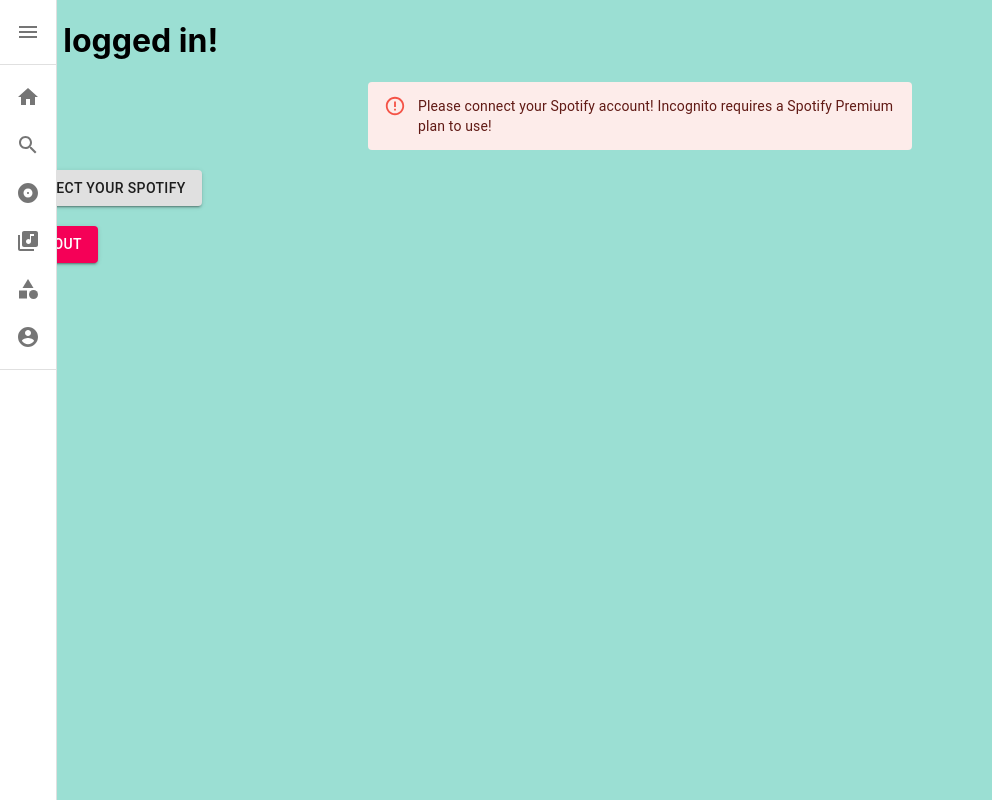
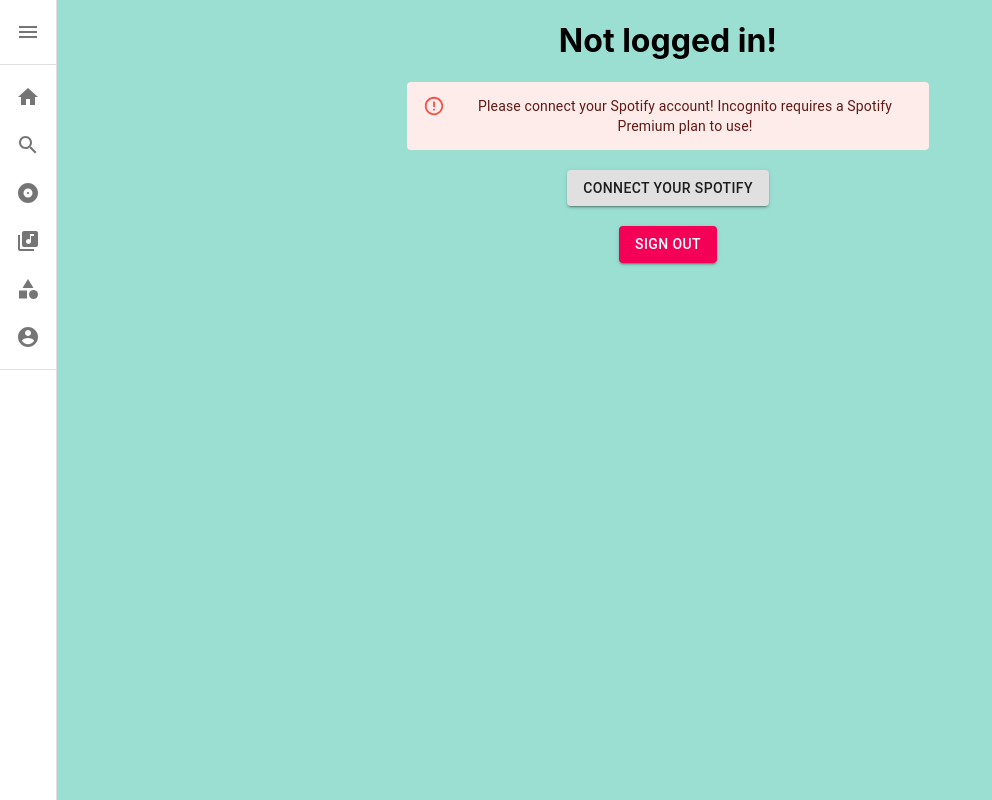
Before and after one commit to rahulpawar166/Music_Streaming_Service, a React (Create React App) app in the folder client/: page /account in a window 1280 px wide. Shown: the whole page, without its empty margins (0-992 px from the left). Built offline with nearby package versions, Linux system fonts and the light colour scheme; no server answers.

Commit message:
fixed drawer overlapping page

```diff
--- a/client/src/components/App.js
+++ b/client/src/components/App.js
@@ -26,7 +26,6 @@
 import SpotifyPrivateRoute from "./SpotifyPrivateRoute";
 import Recommendations from "./Recommendations";
 
-
 const useStyles = makeStyles((theme) => ({
   root: {
     display: "flex",
@@ -53,6 +52,7 @@
         <meta name="viewport" content="initial-scale=1, width=device-width" />
       </Helmet>
       <Router>
+        <div className={classes.root}>
           <Sidebar />
           <main className={classes.content}>
             <Routes>
@@ -74,7 +74,6 @@
                 <Route path="/lyrics/:artist/:trackName" element={<Lyrics />} />
                 <Route path="/Recommendations" element={<Recommendations />} />
                 <Route path="/track/:id" element={<TrackDetails />} />
-
               </Route>
               <Route
                 path="*"
@@ -91,6 +90,7 @@
               />
             </footer>
           )}
+        </div>
       </Router>
     </PlayerContext.Provider>
   );
```
Lines whose indentation alone changed are shown as unchanged.
